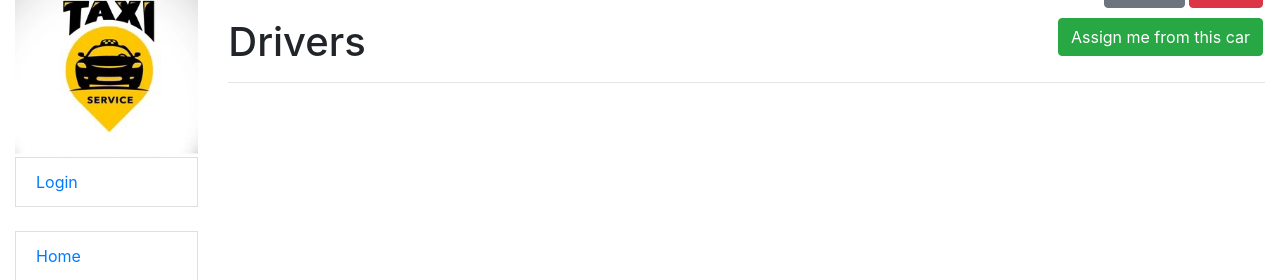
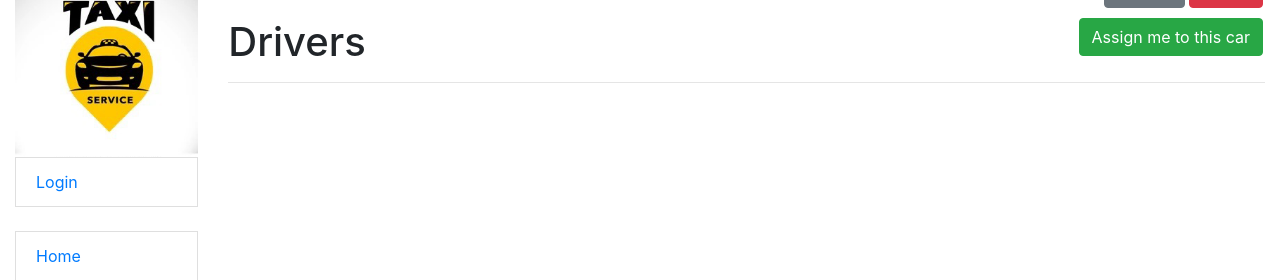
Before and after one commit to AlenOl/taxi-light, a Django app: template templates/taxi_app/car_detail.html in a window 1280 px wide. Shown: the part 50-330 px from the top of the page. Run offline with Django 4.2, Linux system fonts and the light colour scheme; the template is opened without the code that fills it, so the values that code supplies are empty.

Commit message:
Corrected Readme.md and car_detail.html

```diff
--- a/templates/taxi_app/car_detail.html
+++ b/templates/taxi_app/car_detail.html
@@ -21,7 +21,7 @@
       </a>
     {% else %}
       <a href="{% url 'taxi_app:toggle-car-assign' pk=car.id %}" class="btn btn-success link-to-page">
-        Assign me from this car
+        Assign me to this car
       </a>
     {% endif %}
 
```
Also changed, not shown: README.md.
